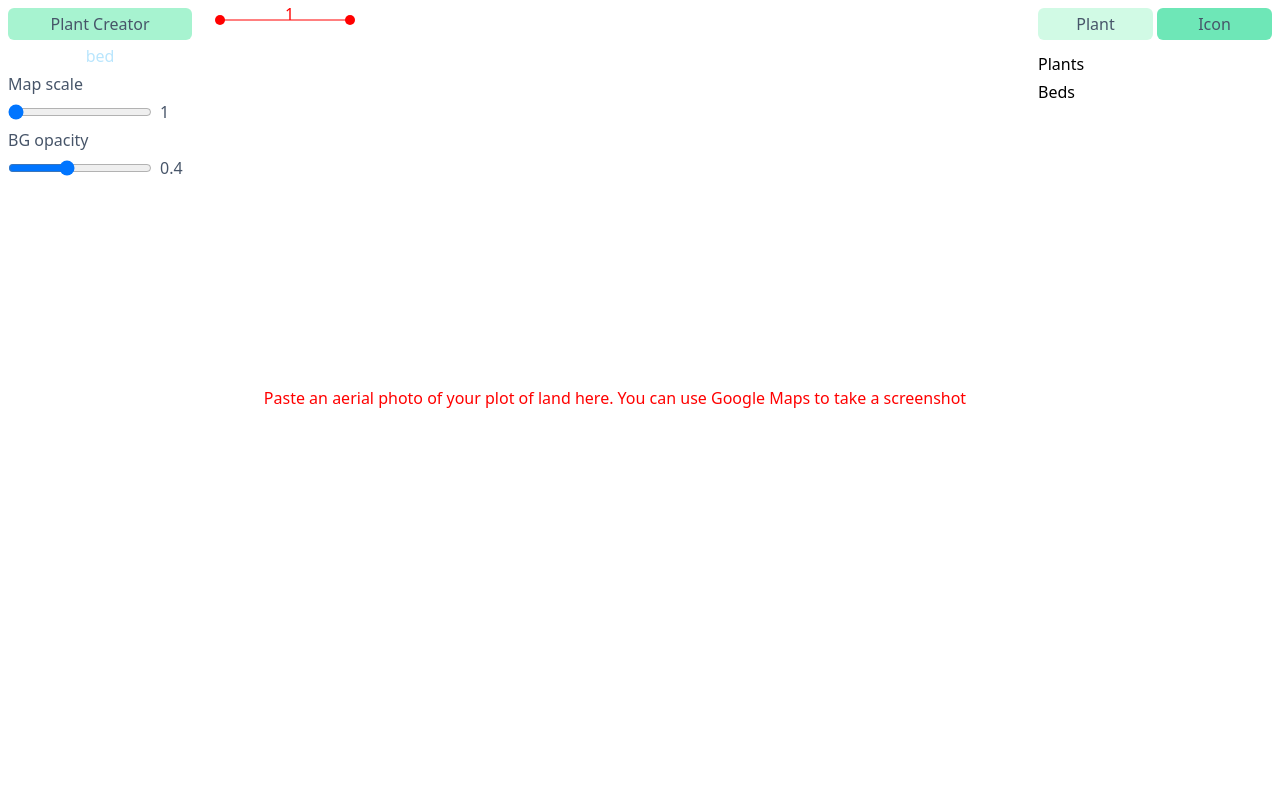
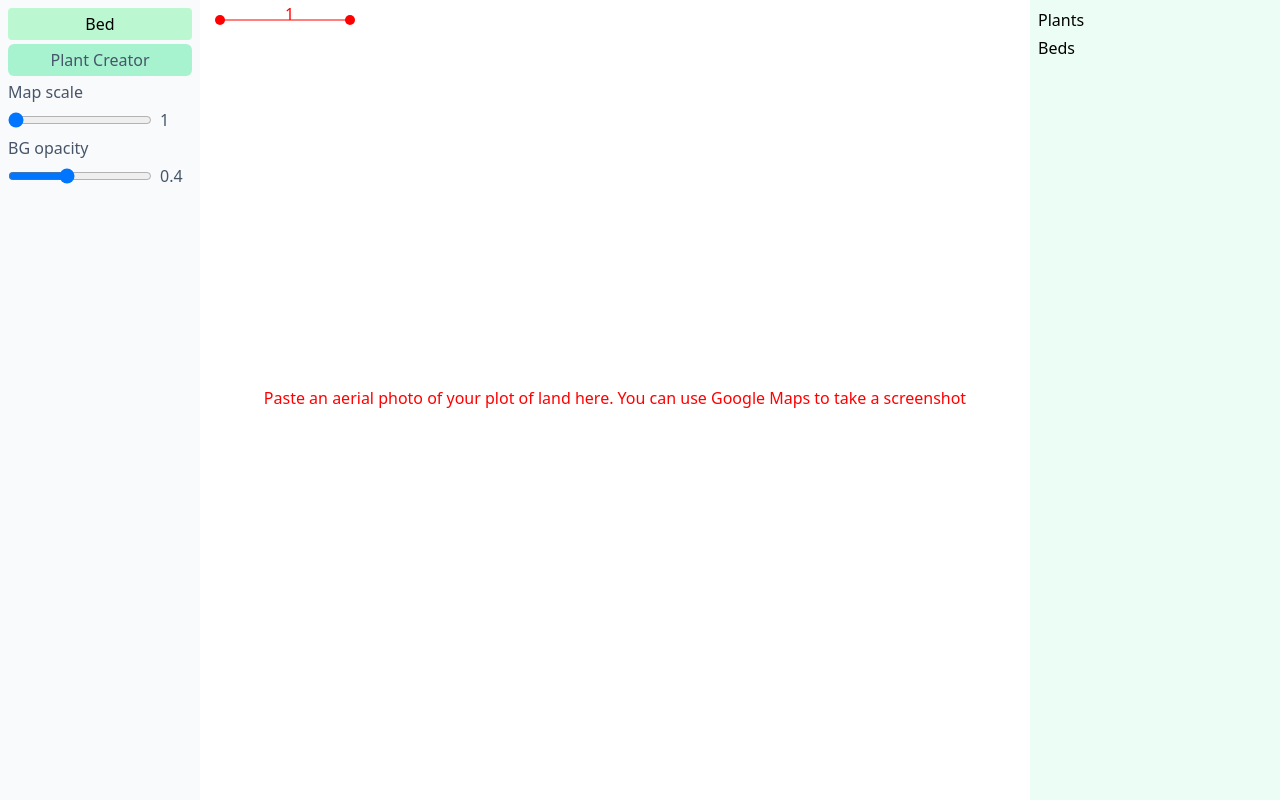
Before and after one commit to begedin/permaplanner, a Vue app: page / in a window 1280 px wide. Built offline with nearby package versions, Linux system fonts and the light colour scheme.

Commit message:
Minor UI tweaks

```diff
--- a/src/App.vue
+++ b/src/App.vue
@@ -95,10 +95,20 @@ const gardenStore = useGardenStore();
 <template>
   <PlantParts />
   <div class="grid grid-cols-[200px_1fr_250px] w-full h-full justify-stretch">
-    <div class="p-2 flex flex-grow flex-col items-stretch gap-1 text-sky-200">
+    <div class="p-2 flex flex-grow flex-col items-stretch gap-1 bg-gray-50">
       <ToolBar />
+      <button
+        class="p-1 rounded"
+        :class="
+          (gardenStore.newBed && ['bg-green-400 hover:bg-green-500']) || [
+            'bg-green-200 hover:bg-green-300',
+          ]
+        "
+        @click.stop="gardenStore.startDrawBed"
+      >
+        Bed
+      </button>
       <PlantCreator />
-      <button @click.stop="gardenStore.startDrawBed">bed</button>
       <ToolSlider
         v-model:value="mapScale.linePhysicalLength"
         label="Map scale"
--- a/src/ThingBar.vue
+++ b/src/ThingBar.vue
@@ -1,7 +1,6 @@
 <script lang="ts" setup>
 import PlantIcon from './PlantIcon.vue';
 import { useGardenStore, type GardenThing } from './useGardenStore';
-import { useStorage } from '@vueuse/core';
 
 const garden = useGardenStore();
 
@@ -9,29 +8,12 @@ const setName = (thing: GardenThing, event: Event) => {
   const target = event.target as HTMLInputElement;
   thing.name = target.value;
 };
-const mode = useStorage<'plant' | 'icon'>('thingBarMode', 'icon');
 </script>
 <template>
   <div
-    class="p-2 flex flex-col gap-1"
+    class="p-2 flex flex-col gap-1 bg-emerald-50"
     data-thing-bar
   >
-    <div class="grid grid-cols-2 gap-1 pb-2">
-      <button
-        class="hover:bg-emerald-200 p-1 text-slate-600 rounded-md"
-        :class="mode === 'plant' ? 'bg-emerald-300' : 'bg-emerald-100'"
-        @click="mode = 'plant'"
-      >
-        Plant
-      </button>
-      <button
-        class="hover:bg-emerald-200 p-1 text-slate-600 rounded-md"
-        :class="mode === 'icon' ? 'bg-emerald-300' : 'bg-emerald-100'"
-        @click="mode = 'icon'"
-      >
-        Icon
-      </button>
-    </div>
     <label>Plants</label>
     <button
       v-for="{ thing, plant } in garden.gardenThingsWithPlants"
@@ -45,22 +27,9 @@ const mode = useStorage<'plant' | 'icon'>('thingBarMode', 'icon');
     >
       <div class="bg-sky-200 p-1 rounded-md">
         <PlantIcon
-          v-if="mode === 'plant'"
           class="h-8 w-8"
           :plant="plant"
         />
-        <svg
-          v-else
-          class="h-8 w-8"
-        >
-          <use
-            :xlink:href="'#' + plant.features[0]?.feature || plant.background"
-            x="0"
-            y="0"
-            width="100%"
-            height="100%"
-          />
-        </svg>
       </div>
 
       <input
--- a/src/ToolBarButton.vue
+++ b/src/ToolBarButton.vue
@@ -10,8 +10,8 @@ defineProps<{
 <template>
   <button
     :title="plant.name"
-    class="py-1 px-2 rounded bg-sky-50 hover:bg-sky-100 transition-colors flex flex-row gap-2 items-center text-slate-600"
-    :class="active && 'bg-sky-200'"
+    class="py-1 px-2 rounded bg-sky-200 hover:bg-sky-300 transition-colors flex flex-row gap-2 items-center text-slate-600"
+    :class="active && 'bg-sky-400'"
   >
     <PlantIcon
       class="w-8 h-8"
```
